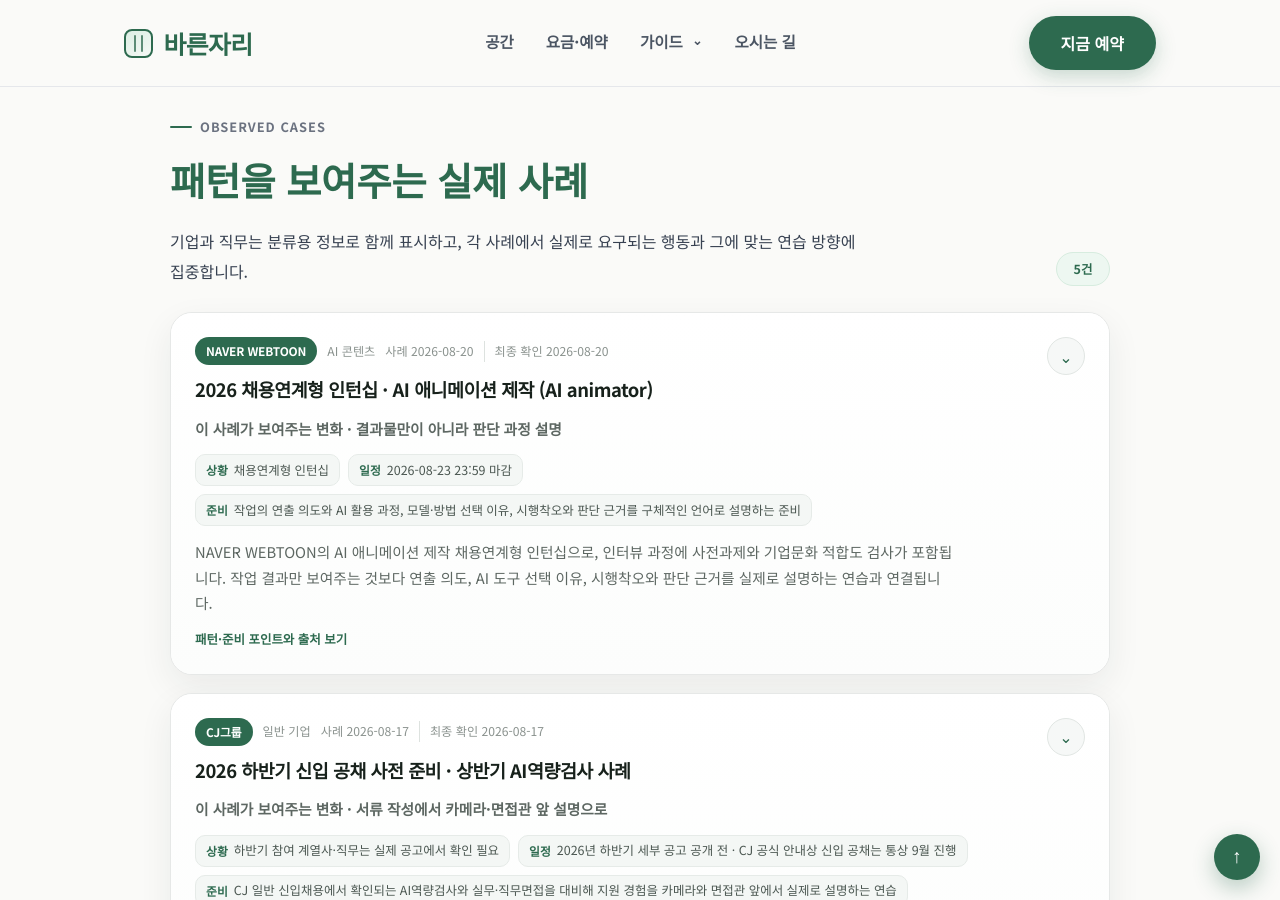
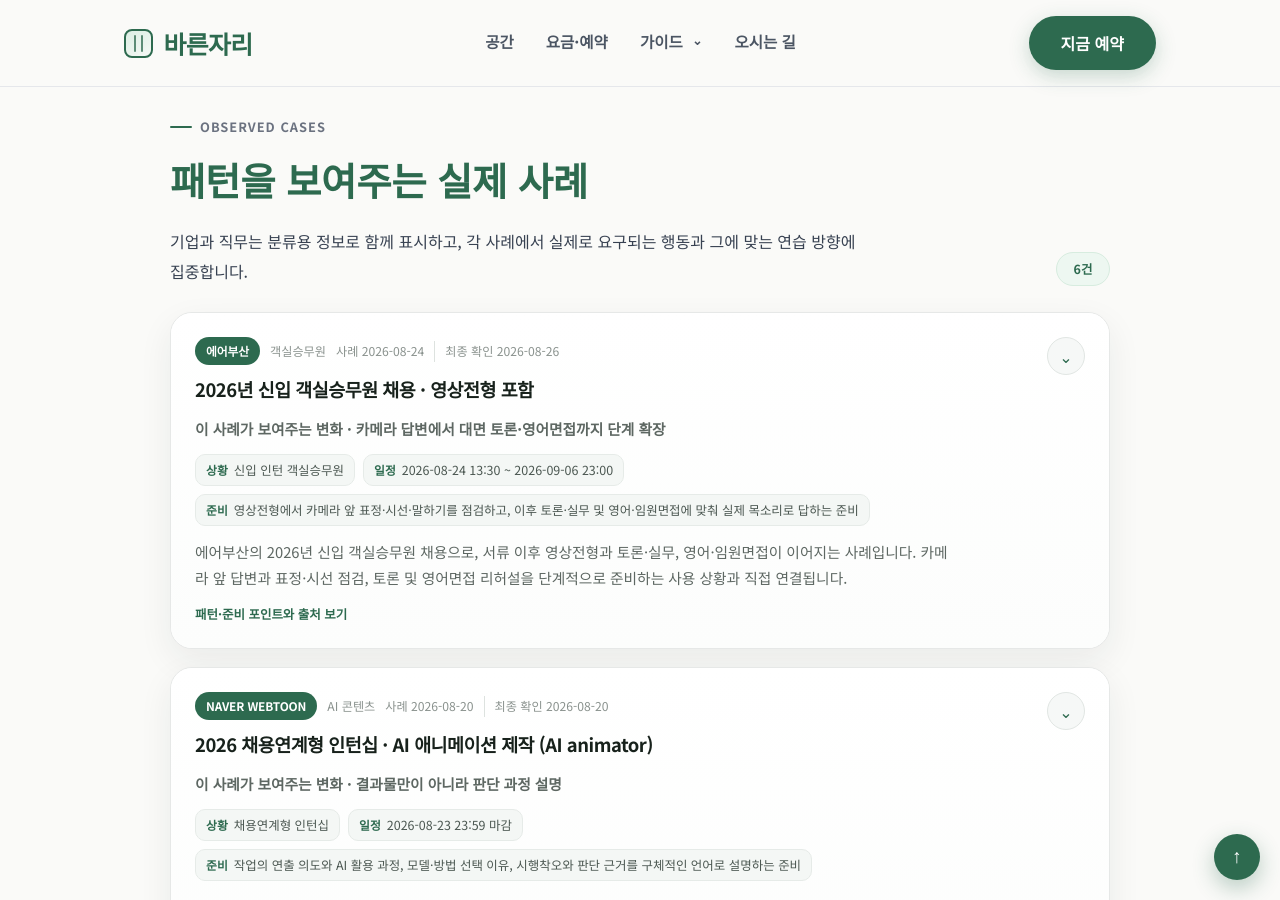
Before and after one commit to bareunspace/blog, a Jekyll site: the page built from cases/index.html, in a window 1280 px wide and 900 px high, scrolled down 1273 px. Built offline with Jekyll 4.4.1, drawn with Linux system fonts in a browser that asks for light colours.

Commit message:
Add Air Busan 2026 cabin crew hiring case

```diff
--- a/_data/cases.yml
+++ b/_data/cases.yml
@@ -1,7 +1,107 @@
 version: 1
-updated_at: 2026-08-20
+updated_at: 2026-08-26
 
 cases:
+  - id: airbusan-2026-08-cabin-crew
+    type: hiring
+    topic: interview
+    job: cabin-crew
+    company: 에어부산
+    company_slug: airbusan
+    title: 2026년 신입 객실승무원 채용 · 영상전형 포함
+    summary: 에어부산의 2026년 신입 객실승무원 채용으로, 서류 이후 영상전형과 토론·실무, 영어·임원면접이 이어지는 사례입니다. 카메라 앞 답변과 표정·시선 점검, 토론 및 영어면접 리허설을 단계적으로 준비하는 사용 상황과 직접 연결됩니다.
+
+    published_at: 2026-08-24
+    verified_at: 2026-08-26
+
+    application:
+      start: "2026-08-24 13:30"
+      end: "2026-09-06 23:00"
+      period_label: "2026-08-24 13:30 ~ 2026-09-06 23:00"
+      hiring_size: 신입 인턴 객실승무원
+      roles: 객실승무원
+      expected_join: 2026년 10월 입사 가능자
+
+    selection:
+      process_label: 서류전형 → 영상전형 → 1차 면접(토론·실무) → 2차 면접(영어·임원) → 건강검진 → 최종합격
+      interview_focus: 영상전형에서 카메라 앞 표정·시선·말하기를 점검하고, 이후 토론·실무 및 영어·임원면접에 맞춰 실제 목소리로 답하는 준비
+      stages:
+        - 서류전형
+        - 영상전형
+        - 1차 면접 · 토론 및 실무
+        - 2차 면접 · 영어 및 임원
+        - 건강검진
+        - 최종합격
+
+    pattern:
+      label: 카메라 답변에서 대면 토론·영어면접까지 단계 확장
+      insight: 영상전형과 대면 토론·실무, 영어·임원면접이 연속해서 이어져 한 가지 답변을 외우는 준비보다 상황별 말하기 방식과 전달력을 반복 점검하는 것이 필요한 사례입니다.
+      practice_shift: 30~60초 카메라 답변을 촬영해 표정·시선·속도를 확인한 뒤 토론 발언과 영어 자기소개까지 이어서 실제처럼 연습
+
+    signals:
+      situation_interview: null
+      video_interview: true
+      ai_interview: false
+      task_interview: null
+      deep_interview: true
+      pt_interview: false
+      english_interview: true
+      physical_test: false
+
+    curation:
+      status: selected
+      fit_score: 5
+      why_selected: 실제 모집 중인 객실승무원 공고에 영상전형이 명시되어 있고 이후 토론·실무 및 영어·임원면접까지 이어져, 바른자리의 말하기·녹화·면접 리허설 사용 상황과 직접 연결되는 사례라서 선정했습니다.
+      reuse_targets:
+        - cases
+        - interview-hub
+        - job-page
+        - related-post
+
+    barunjari:
+      relevance: high
+      hub: interview
+      practice_types:
+        - speaking
+        - recording
+        - video-interview
+        - group-discussion
+        - english-interview
+        - follow-up-response
+      practice_points:
+        - 노트북이나 휴대폰 카메라 앞에서 30~60초 자기소개와 지원 동기를 촬영해 시선·표정·말의 속도를 확인하기
+        - 첫 문장을 바로 시작하고 제한된 시간 안에 핵심을 끝내는 영상답변 연습하기
+        - 토론 상황을 가정해 결론 → 이유 → 상대 의견 연결 순서로 30초 내 발언해보기
+        - 영어 자기소개와 기본 직무 답변을 실제 목소리로 반복해 말해보기
+      excluded:
+        - 실제 에어부산 영상면접 질문을 보유하거나 제공한다는 표현
+        - 실제 토론·영어면접 문제를 알고 있다는 표현
+        - 에어부산과 제휴된 채용·코칭 서비스라는 표현
+        - 채용 결과 또는 합격 가능성을 보장하는 표현
+
+    notes:
+      - 공고 게시일은 2026년 8월 24일이며 지원 마감은 2026년 9월 6일 23:00입니다.
+      - 공개된 전형 절차에 영상전형이 명시되어 있습니다.
+      - 1차 면접은 토론·실무, 2차 면접은 영어·임원면접으로 안내되어 있습니다.
+      - 2차 면접 대상자는 별도 온라인 역량검사를 실시하는 것으로 안내되어 있습니다.
+      - 세부 일정과 전형 방식은 변경될 수 있으므로 지원 전 공식 채용 공고를 다시 확인해야 합니다.
+
+    source:
+      publisher: 에어부산 채용
+      title: 2026년 신입 객실승무원 채용
+      url: https://airbusan.recruiter.co.kr/
+      checked_at: 2026-08-26
+
+    references:
+      - publisher: 링커리어
+        title: 에어부산 2026년 신입 객실승무원 채용
+        url: https://linkareer.com/activity/345055
+        checked_at: 2026-08-26
+
+    related:
+      url: /posts/cabin-crew-interview-practice/
+      label: 승무원 면접 준비 가이드 보기
+
   - id: naver-webtoon-2026-ai-animator-internship
     type: hiring
     topic: interview
```
